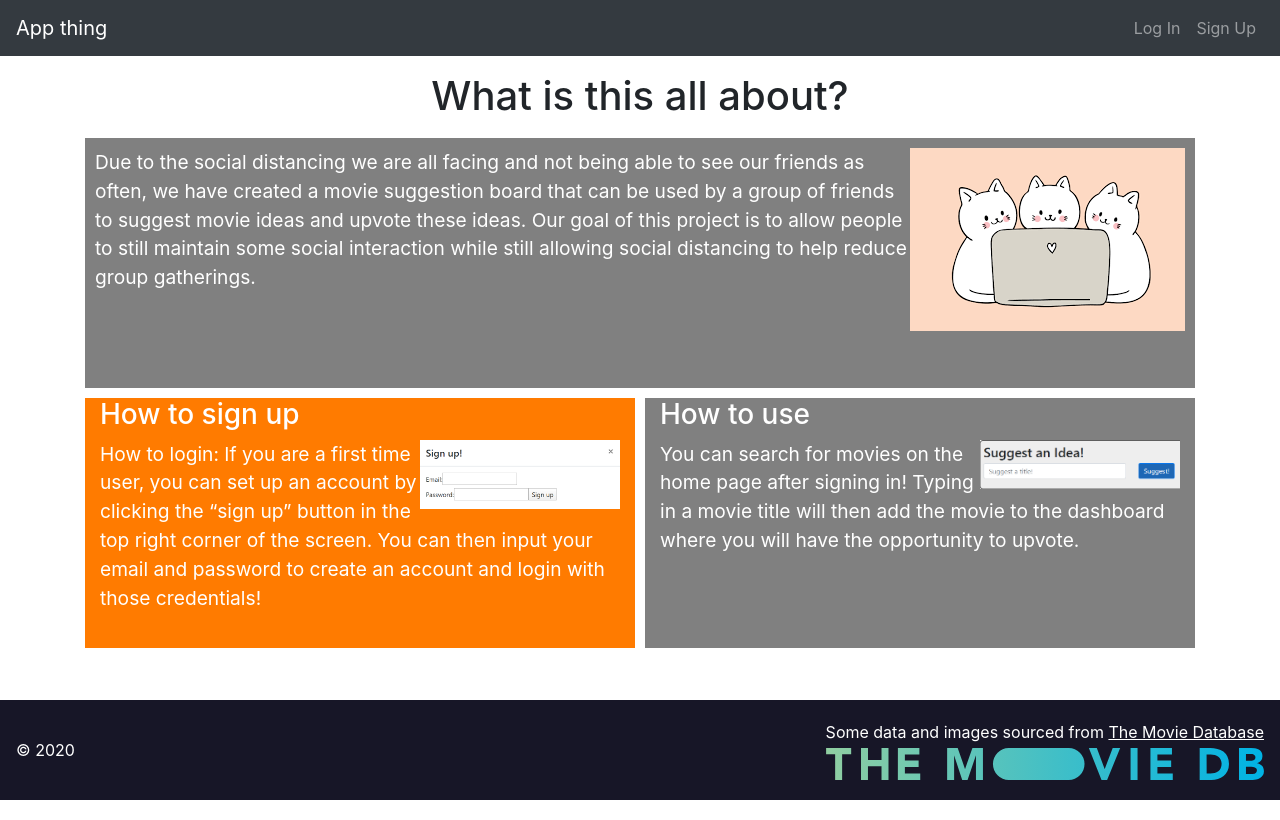
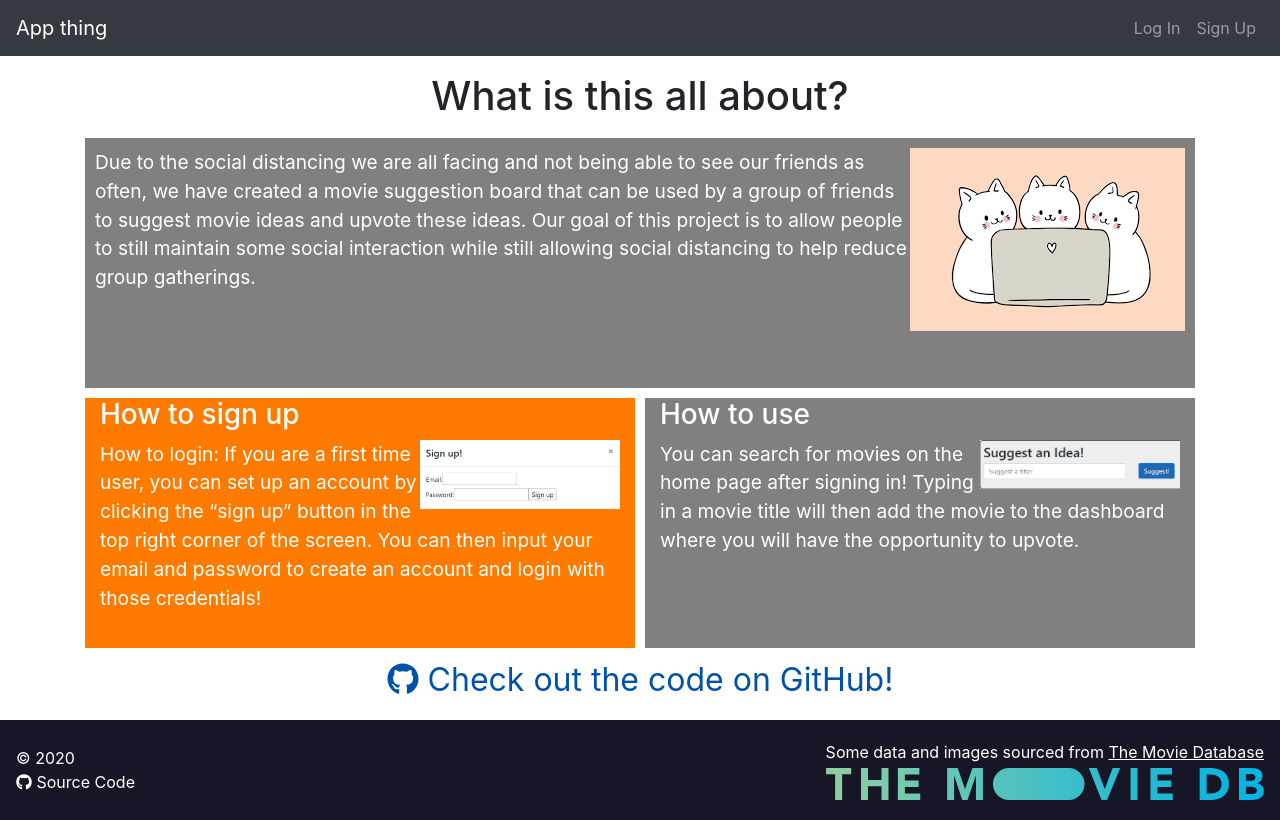
Before and after one commit to info340b-sp20/project-2-timtim17, a React (Create React App) app: page /about in a window 1280 px wide. Built offline with nearby package versions, Linux system fonts and the light colour scheme; no server answers.

Commit message:
Add link to source code

```diff
--- a/src/AboutPage.js
+++ b/src/AboutPage.js
@@ -3,6 +3,7 @@ import Container from 'react-bootstrap/Container'
 import Row from 'react-bootstrap/Row'
 import Col from 'react-bootstrap/Col'
 import { useMediaQuery } from 'react-responsive'
+import { SourceCodeLink } from './MetaLinks';
 
 const Desktop = ({ children }) => {
   const isDesktop = useMediaQuery({ minWidth: 993 })
@@ -34,6 +35,7 @@ class AboutPage extends Component {
       <h1 id = "aboutHeading">What is this all about?</h1>
       <DesktopRows content={text} cols={cols}/>
       <MobileRows content={text} cols={cols}/>
+      <SourceCodeLink message="Check out the code on GitHub!" id="about-code" className="mt-2" />
     </Container>
     );
   }
--- a/src/Footer.js
+++ b/src/Footer.js
@@ -1,10 +1,14 @@
 import React, {Component} from 'react';
+import { SourceCodeLink } from './MetaLinks';
 
 class Footer extends Component {
   render() {
     return (
       <footer>
-        <p>&copy; 2020</p>
+	<div>
+          <p>&copy; 2020</p>
+	  <SourceCodeLink />
+        </div>
         <div>
           <p>Some data and images sourced from <a href="https://themoviedb.org">The Movie Database</a></p>
           <img alt="The Movie Database logo" src="/img/tmdb_logo.svg" />
--- /dev/null
+++ b/src/MetaLinks.js
@@ -0,0 +1,11 @@
+import React from 'react';
+import { FontAwesomeIcon } from '@fortawesome/react-fontawesome';
+import { faGithub } from '@fortawesome/free-brands-svg-icons';
+
+export function SourceCodeLink({ message='Source Code', showIcon=true, id, className }) {
+  return (
+    <a href="https://github.com/info340b-sp20/project-2-timtim17" target="_blank" id={id} className={className}>
+      {showIcon &&<FontAwesomeIcon icon={faGithub} />} { message }
+    </a>
+  );
+}
--- a/src/index.css
+++ b/src/index.css
@@ -188,3 +188,13 @@ a, .btn-link {
     text-align: center;
   }
 }
+
+#about-code {
+  text-align: center;
+  font-size: 2rem;
+  display: block;
+}
+
+footer div:first-of-type a {
+  text-decoration: none;
+}
```
